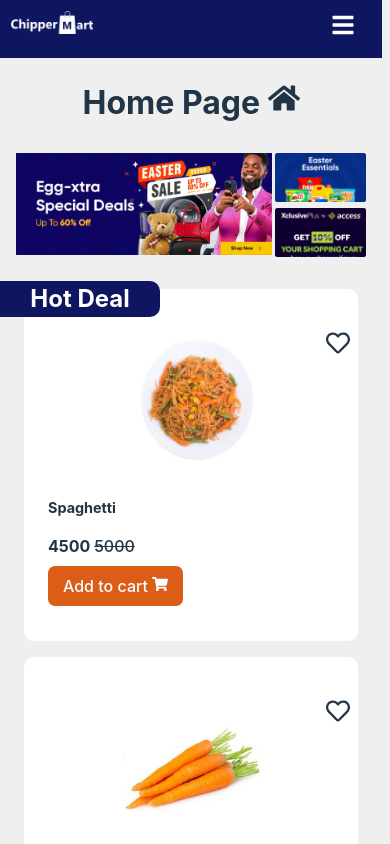
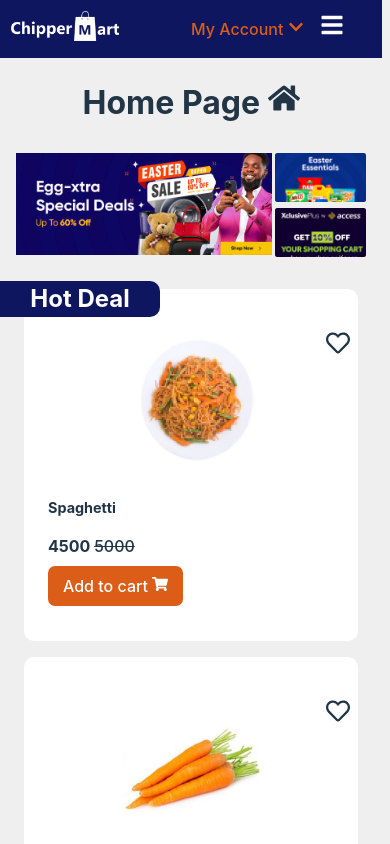
Before and after one commit to JayBeeLearn/ChipperMart, a React (Vite) app: page / in a window 390 px wide. Shown: the top 844 px of the page. Built offline with nearby package versions, Linux system fonts and the light colour scheme.

Commit message:
added account link to navbar toggle

```diff
--- a/src/layout/Navbar.jsx
+++ b/src/layout/Navbar.jsx
@@ -14,7 +14,7 @@ function Navbar() {
         <div className="navbar" id="navbar">
           <div className="navbar-control">
             <div className="small-nav-image">
-              <Link to={'/'}>
+              <Link to={"/"}>
                 <img src={Logo} alt="" />
               </Link>
             </div>
@@ -79,6 +79,14 @@ function Navbar() {
           </div>
           <div className="navbar-control">
             {/* <input type="checkbox" className="checkbox" id="checkbox" /> */}
+
+            <span className="my-acc" id="myAccount">
+              <Link to={"profile/account-info"}>
+                My Account <FaChevronDown />
+              </Link>
+
+            </span>
+
             <label
               htmlFor="togglenav"
               className="navbar-toggle"
--- a/src/styling/layout.css
+++ b/src/styling/layout.css
@@ -105,7 +105,7 @@ section .logo img {
   top: 60px;
   left: 0;
   display: flex;
-  /* justify-content: center; */
+  justify-content: space-between;
   /* align-content: center; */
 }
 
@@ -137,17 +137,7 @@ section .logo img {
   padding: 0 1rem;
 }
 
-.small-nav-image{
-  width: 30%;
-  display: flex;
-  justify-content: center;
-  align-content: center;
-}
 
-.small-nav-image img{
-  width: 100%;
-  align-self: center;
-}
 
 @media (max-width: 420px) {
   .hero .top {
@@ -179,6 +169,22 @@ section .logo img {
     left: 0;
   }
 
+  .navbar-control:first-child{
+    width: 30%;
+  }
+
+  .small-nav-image{
+  /* width: 30%; */
+  display: flex;
+  justify-content: center;
+  align-content: center;
+}
+
+.small-nav-image img{
+  width: 100%;
+  align-self: center;
+}
+
   .navbar .nav-contents {
     margin: 0 1rem;
   }
@@ -189,6 +195,12 @@ section .logo img {
 
   .nav-links li:first-child{
     display: none;
+  }
+
+  .navbar-control:last-child{
+    width: 50%;
+    display: flex;
+    align-items: center;
   }
 
 }
```
